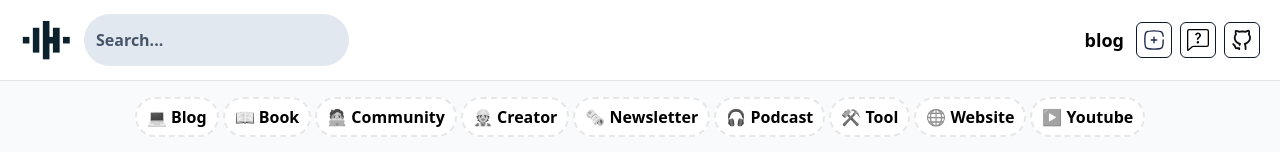
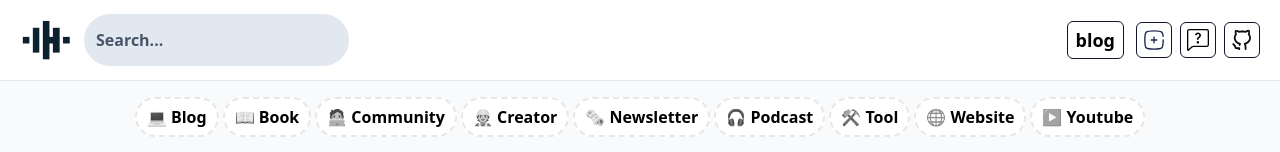
Before and after one commit to lennyAiko/ih-wiki, a Vue app: page / in a window 1280 px wide. Shown: the top 152 px of the page. Built offline with nearby package versions, Linux system fonts and the light colour scheme; no server answers.

Commit message:
improve blog button

```diff
--- a/src/components/NavBar.vue
+++ b/src/components/NavBar.vue
@@ -33,7 +33,7 @@ import { getRefLink } from "../helpers/utils";
       <div class="flex flex-row items-center flex-nowrap">
         <a
           href="https://blog-ihwiki.onrender.com/"
-          class="mx-2 text-sm font-bold md:text-lg"
+          class="px-2 py-1 mx-2 text-sm font-bold border rounded-md md:text-lg hover:scale-105 border-slate-900"
           >blog</a
         >
 
```
